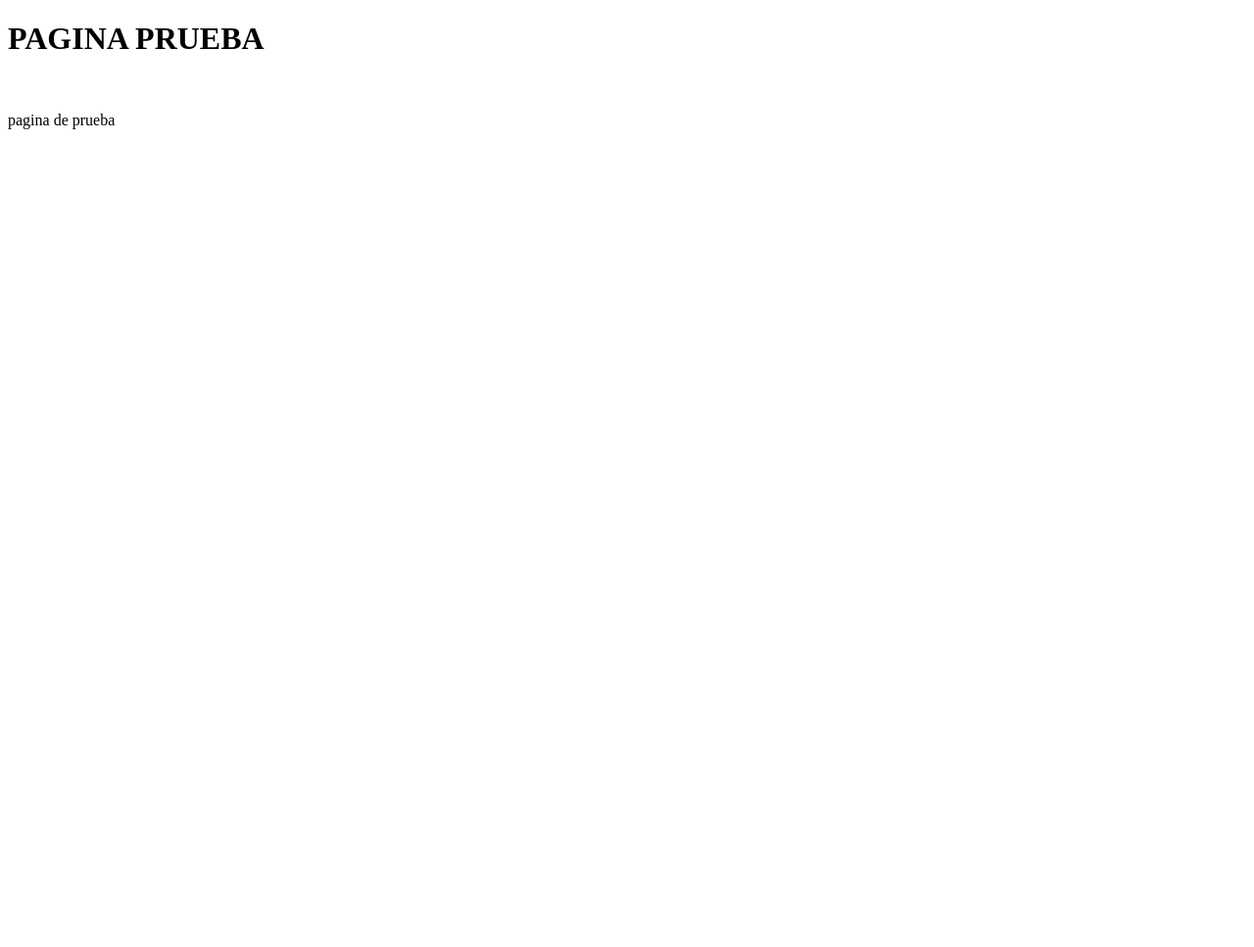
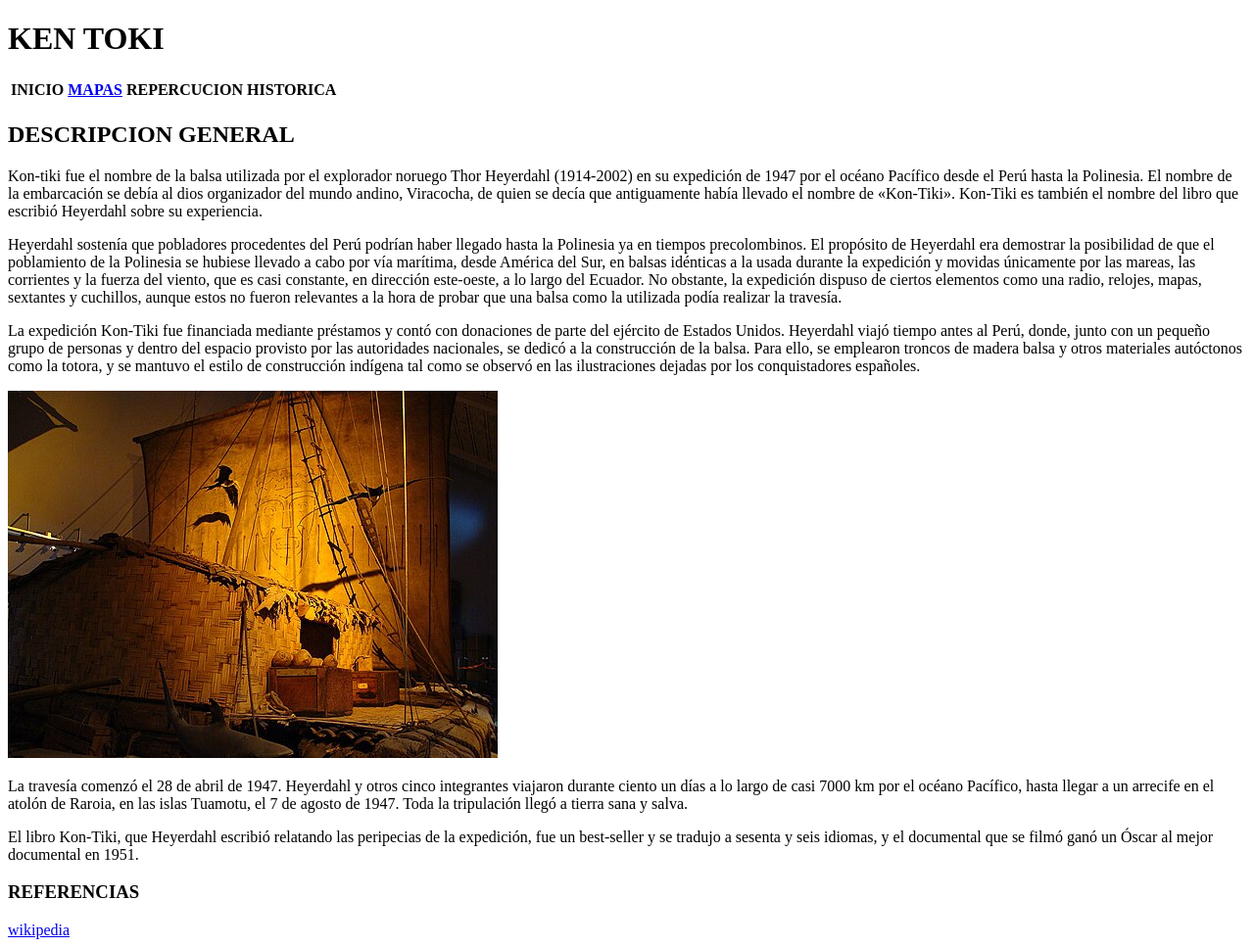
Before and after one commit to benjamin1281/pagetest, a plain HTML site: page index.html in a window 1280 px wide. Shown: the whole page at 98% size. Before the commit the page ends 800 px from the top, so only its background shows below. Drawn offline with Linux system fonts and the light colour scheme.

Commit message:
holamundo

```diff
--- a/index.html
+++ b/index.html
@@ -5,8 +5,24 @@
     <title>Document</title>
 </head>
 <body>
-    <h1><header>PAGINA PRUEBA</header></h1>
-    <img src="./assets/logo_uatf.png" alt="">
-    <p>pagina de prueba</p>
+    <h1><header>KEN TOKI</header></h1>
+    <table>
+        <tr>
+        <th>INICIO</th>
+        <th >
+            <a href="./forns/mapas.html" target="_blank">MAPAS</a>
+        </th>
+        <th>REPERCUCION HISTORICA</th>
+        </tr>
+    </table>
+    <h2>DESCRIPCION GENERAL</h2>
+    <p>Kon-tiki fue el nombre de la balsa utilizada por el explorador noruego Thor Heyerdahl (1914-2002) en su expedición de 1947 por el océano Pacífico desde el Perú hasta la Polinesia. El nombre de la embarcación se debía al dios organizador del mundo andino, Viracocha, de quien se decía que antiguamente había llevado el nombre de «Kon-Tiki». Kon-Tiki es también el nombre del libro que escribió Heyerdahl sobre su experiencia.</p>
+    <p>Heyerdahl sostenía que pobladores procedentes del Perú podrían haber llegado hasta la Polinesia ya en tiempos precolombinos. El propósito de Heyerdahl era demostrar la posibilidad de que el poblamiento de la Polinesia se hubiese llevado a cabo por vía marítima, desde América del Sur, en balsas idénticas a la usada durante la expedición y movidas únicamente por las mareas, las corrientes y la fuerza del viento, que es casi constante, en dirección este-oeste, a lo largo del Ecuador. No obstante, la expedición dispuso de ciertos elementos como una radio, relojes, mapas, sextantes y cuchillos, aunque estos no fueron relevantes a la hora de probar que una balsa como la utilizada podía realizar la travesía.</p>
+    <p>La expedición Kon-Tiki fue financiada mediante préstamos y contó con donaciones de parte del ejército de Estados Unidos. Heyerdahl viajó tiempo antes al Perú, donde, junto con un pequeño grupo de personas y dentro del espacio provisto por las autoridades nacionales, se dedicó a la construcción de la balsa. Para ello, se emplearon troncos de madera balsa y otros materiales autóctonos como la totora, y se mantuvo el estilo de construcción indígena tal como se observó en las ilustraciones dejadas por los conquistadores españoles.</p>
+    <img src="./assets/Kon-Tiki_by_Gustavo_Gerdel.jpg" >
+    <p>La travesía comenzó el 28 de abril de 1947. Heyerdahl y otros cinco integrantes viajaron durante ciento un días a lo largo de casi 7000 km por el océano Pacífico, hasta llegar a un arrecife en el atolón de Raroia, en las islas Tuamotu, el 7 de agosto de 1947. Toda la tripulación llegó a tierra sana y salva.</p>
+    <p>El libro Kon-Tiki, que Heyerdahl escribió relatando las peripecias de la expedición, fue un best-seller y se tradujo a sesenta y seis idiomas, y el documental que se filmó ganó un Óscar al mejor documental en 1951.</p>
+    <h3>REFERENCIAS</h3>
+    <a href="https://es.wikipedia.org/wiki/Kon-tiki_(expedici%C3%B3n)">wikipedia</a>
 </body>
 </html>
```
Also changed, not shown: forns/mapas.html (added, +11 -0 lines), assets/12535.png.webp (added), assets/1f11dcaa9bb69c914b63dde7c2bed10d--polynesian-tribal-polynesian-islands.jpg (added), assets/Kon-Tiki_by_Gustavo_Gerdel.jpg (added), forns/rep.html (added).
